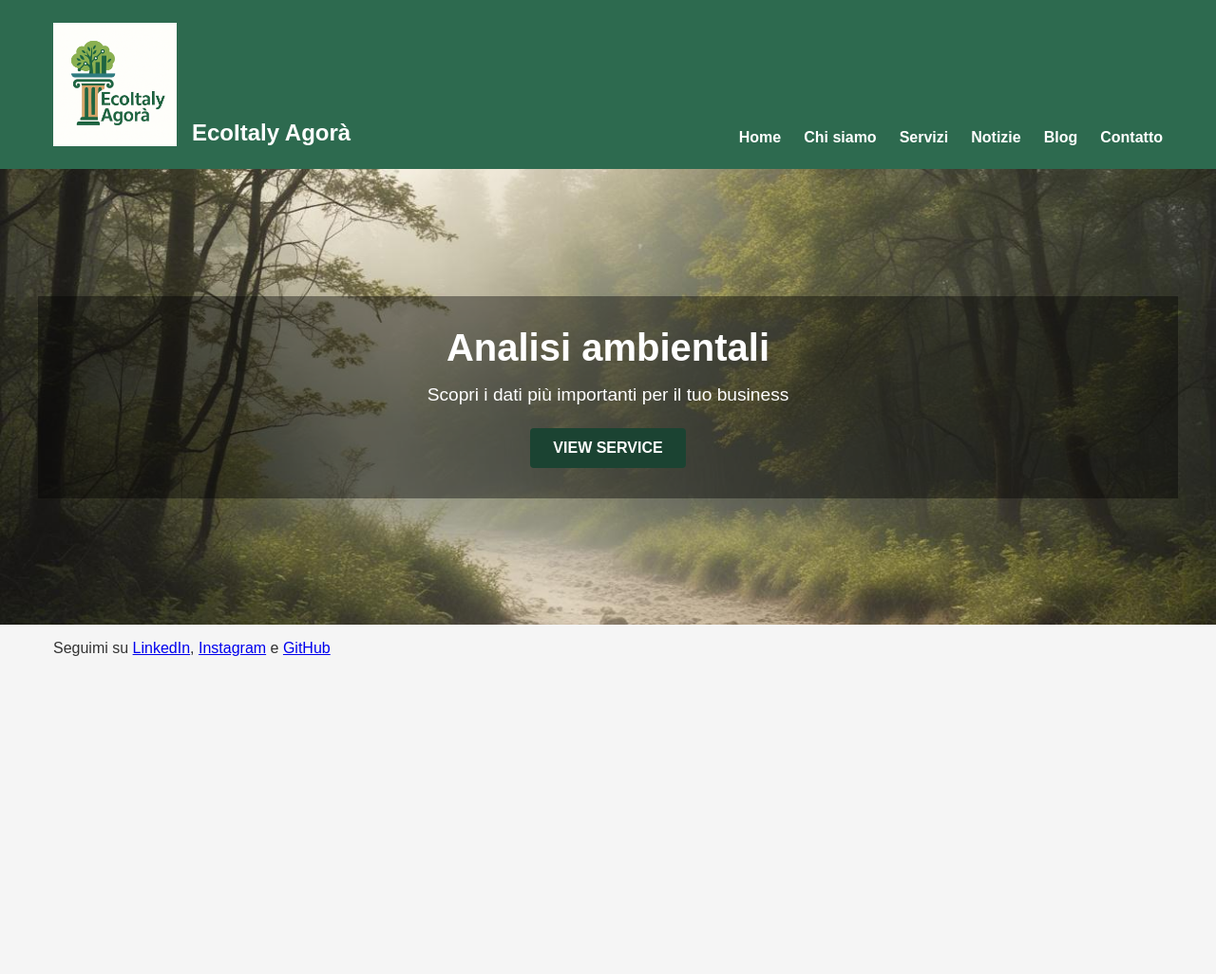
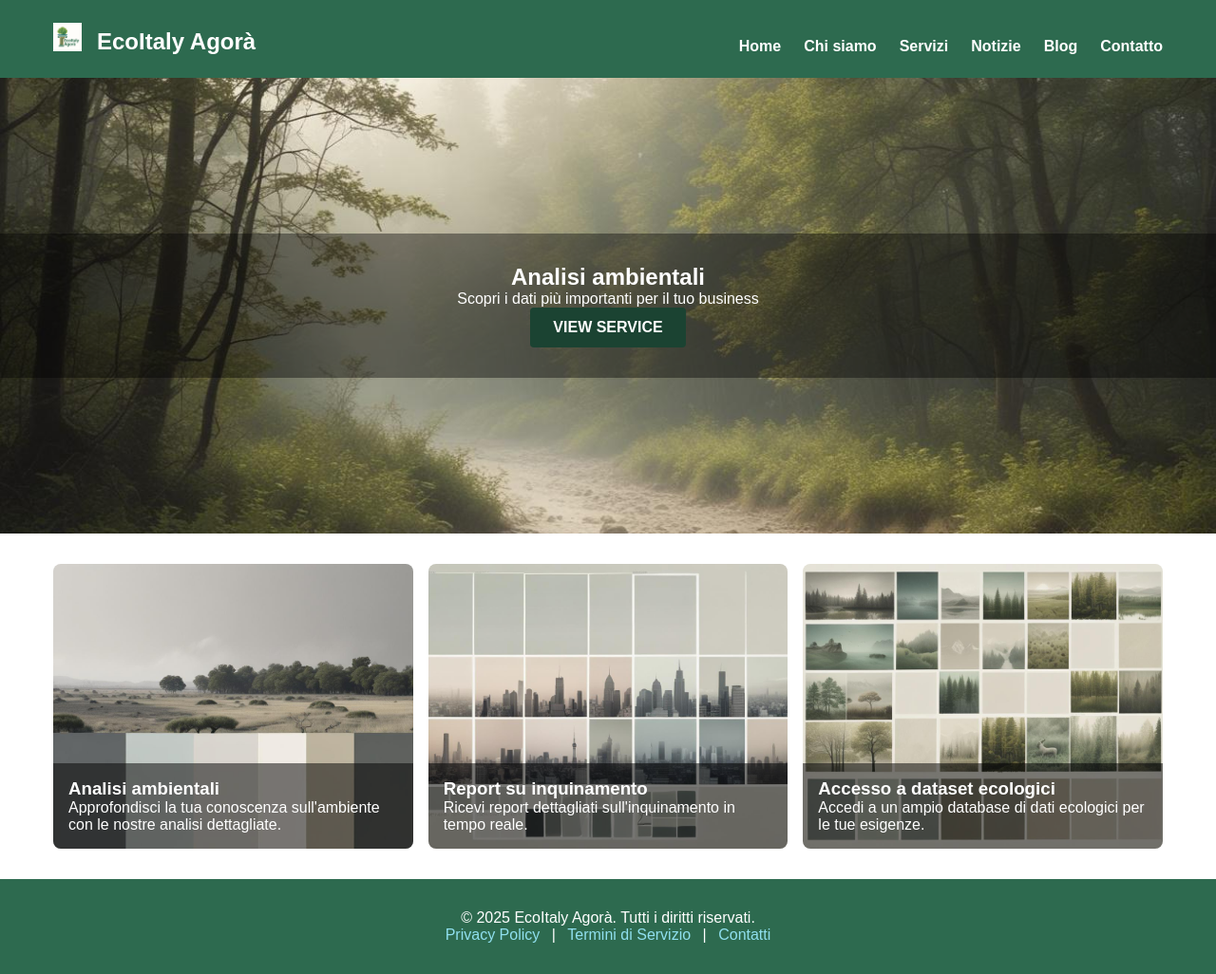
Before and after one commit to AntonioSala/ECOMANIA, a plain HTML site: page index.html in a window 1280 px wide. Shown: the whole page at 95% size. Before the commit the page ends 800 px from the top, so only its background shows below. Drawn offline with Linux system fonts and the light colour scheme.

Commit message:
Aggiornamento completo: nuove immagini e stile2

```diff
--- a/assets/css/styles.css
+++ b/assets/css/styles.css
@@ -1,30 +1,35 @@
-/* Updated styles.css */
-/* Reset base */
+/* Updated styles.css with hover effect */
 * {
   margin: 0;
   padding: 0;
   box-sizing: border-box;
 }
-
 :root {
   --green: #2d6a4f;
   --dark-green: #1b4332;
   --light-bg: #f5f5f5;
   --white: #ffffff;
 }
-
 body {
   font-family: Arial, sans-serif;
   background: var(--light-bg);
   color: #333;
 }
-
 .container {
   max-width: 1200px;
   margin: 0 auto;
   padding: 1rem;
 }
-
+/* Reveal base */
+.reveal {
+  opacity: 0;
+  transform: translateY(20px);
+  transition: opacity 0.6s ease-out, transform 0.6s ease-out;
+}
+.reveal.active {
+  opacity: 1;
+  transform: translateY(0);
+}
 /* Header sticky */
 .site-header {
   background: var(--green);
@@ -33,31 +38,26 @@ body {
   top: 0;
   width: 100%;
   z-index: 1000;
-  padding-top: 0.5rem;
-  padding-bottom: 0.5rem;
+  padding: 0.5rem 0;
 }
 .header-inner {
   display: flex;
   align-items: flex-end;
   justify-content: space-between;
 }
-
 .brand {
   display: flex;
   align-items: flex-end;
   gap: 0.5rem;
 }
 .logo img {
-  height: 130px;
+  height: 30px;
   width: auto;
-  display: block;
 }
 header h1 {
   font-size: 1.5rem;
   margin-left: 0.5rem;
 }
-
-/* Main navigation */
 .main-nav ul {
   display: flex;
   gap: 1.5rem;
@@ -68,8 +68,6 @@ header h1 {
   text-decoration: none;
   font-weight: bold;
 }
-
-/* Mobile menu toggle */
 .menu-toggle {
   display: none;
   background: none;
@@ -78,31 +76,24 @@ header h1 {
   font-size: 1.5rem;
   cursor: pointer;
 }
-
-/* Hero section full width */
+/* Hero section */
 .hero {
   background: url("../img/0f071a52-26a1-11f0-810a-0242ac110002-jpg-hero_image.jpeg") center/cover no-repeat;
   width: 100%;
   height: 60vh;
   display: flex;
   align-items: center;
-  position: relative;
   margin-top: 0;
 }
 .hero-overlay {
   background: rgba(0, 0, 0, 0.4);
   color: var(--white);
-  padding: 2rem;
+  padding: 2rem 0;
   text-align: center;
   width: 100%;
 }
-.hero-overlay h2 {
-  font-size: 2.5rem;
-  margin-bottom: 1rem;
-}
-.hero-overlay p {
-  font-size: 1.2rem;
-  margin-bottom: 1.5rem;
+.hero-overlay .container {
+  padding: 0;
 }
 .btn {
   display: inline-block;
@@ -113,18 +104,57 @@ header h1 {
   font-weight: bold;
   border-radius: 4px;
 }
-
+/* Features section */
+.features {
+  width: 100%;
+  background: var(--white);
+}
+.features-container {
+  max-width: 1200px;
+  margin: 0 auto;
+  display: flex;
+  gap: 1rem;
+  padding: 2rem 1rem;
+}
+.feature-card {
+  position: relative;
+  flex: 1;
+  height: 300px;
+  background-position: center;
+  background-size: cover;
+  border-radius: 8px;
+  overflow: hidden;
+  text-decoration: none;
+  transition: transform 0.3s ease;
+  transform-origin: center;
+}
+.feature-card:hover {
+  transform: scale(1.05);
+}
+.feature-content {
+  position: absolute;
+  bottom: 0;
+  width: 100%;
+  background: rgba(0, 0, 0, 0.5);
+  color: var(--white);
+  padding: 1rem;
+}
+/* Footer */
+footer {
+  background: var(--green);
+  color: var(--white);
+  text-align: center;
+  padding: 1rem 0;
+}
+footer a {
+  color: #90e0ef;
+  text-decoration: none;
+  margin: 0 0.5rem;
+}
 /* Responsive */
 @media (max-width: 768px) {
-  .site-header {
-    padding-bottom: 0.5rem;
-  }
-  .header-inner {
-    flex-wrap: wrap;
-  }
-  .menu-toggle {
-    display: block;
-  }
+  .header-inner { flex-wrap: wrap; }
+  .menu-toggle { display: block; }
   .main-nav ul {
     position: absolute;
     top: 100%;
@@ -135,7 +165,6 @@ header h1 {
     display: none;
     padding: 1rem;
   }
-  .main-nav ul.visible {
-    display: flex;
-  }
+  .main-nav ul.visible { display: flex; }
+  .features-container { flex-direction: column; }
 }
--- a/index.html
+++ b/index.html
@@ -1,4 +1,4 @@
-<!-- Updated index.html -->
+<!-- Updated index.html with hover effect on feature cards -->
 <!DOCTYPE html>
 <html lang="it">
 <head>
@@ -31,20 +31,44 @@
   </header>
 
   <section class="hero">
-    <div class="hero-overlay container">
-      <h2>Analisi ambientali</h2>
-      <p>Scopri i dati più importanti per il tuo business</p>
-      <a href="servizi.html" class="btn">VIEW SERVICE</a>
+    <div class="hero-overlay">
+      <div class="container">
+        <h2 class="reveal">Analisi ambientali</h2>
+        <p class="reveal">Scopri i dati più importanti per il tuo business</p>
+        <a href="servizi.html" class="btn reveal">VIEW SERVICE</a>
+      </div>
     </div>
   </section>
 
   <main>
-    <!-- Inserisci qui le altre sezioni: #intro, #analisi, ecc. -->
+    <section class="features">
+      <div class="features-container">
+        <a href="analisi.html" class="feature-card reveal" style="background-image: url('assets/img/0e990e54-26a1-11f0-810a-0242ac110002-jpg-regular_image.jpeg');">
+          <div class="feature-content">
+            <h3>Analisi ambientali</h3>
+            <p>Approfondisci la tua conoscenza sull'ambiente con le nostre analisi dettagliate.</p>
+          </div>
+        </a>
+        <a href="report.html" class="feature-card reveal" style="background-image: url('assets/img/0e794b3c-26a1-11f0-810a-0242ac110002-jpg-regular_image.jpeg');">
+          <div class="feature-content">
+            <h3>Report su inquinamento</h3>
+            <p>Ricevi report dettagliati sull'inquinamento in tempo reale.</p>
+          </div>
+        </a>
+        <a href="dataset.html" class="feature-card reveal" style="background-image: url('assets/img/0e929cf4-26a1-11f0-810a-0242ac110002-jpg-regular_image.jpeg');">
+          <div class="feature-content">
+            <h3>Accesso a dataset ecologici</h3>
+            <p>Accedi a un ampio database di dati ecologici per le tue esigenze.</p>
+          </div>
+        </a>
+      </div>
+    </section>
   </main>
 
-  <footer id="contatti">
+  <footer>
     <div class="container">
-      <p>Seguimi su <a href="#">LinkedIn</a>, <a href="#">Instagram</a> e <a href="#">GitHub</a></p>
+      <p>© 2025 EcoItaly Agorà. Tutti i diritti riservati.</p>
+      <p><a href="#">Privacy Policy</a> | <a href="#">Termini di Servizio</a> | <a href="#">Contatti</a></p>
     </div>
   </footer>
 
@@ -53,6 +77,18 @@
     const btn = document.querySelector('.menu-toggle');
     const menu = document.querySelector('.main-nav ul');
     btn.addEventListener('click', () => menu.classList.toggle('visible'));
+
+    // Scroll reveal
+    const reveals = document.querySelectorAll('.reveal');
+    const observer = new IntersectionObserver((entries) => {
+      entries.forEach(entry => {
+        if (entry.isIntersecting) {
+          entry.target.classList.add('active');
+          observer.unobserve(entry.target);
+        }
+      });
+    }, { threshold: 0.1 });
+    reveals.forEach(el => observer.observe(el));
   </script>
 </body>
 </html>
```
